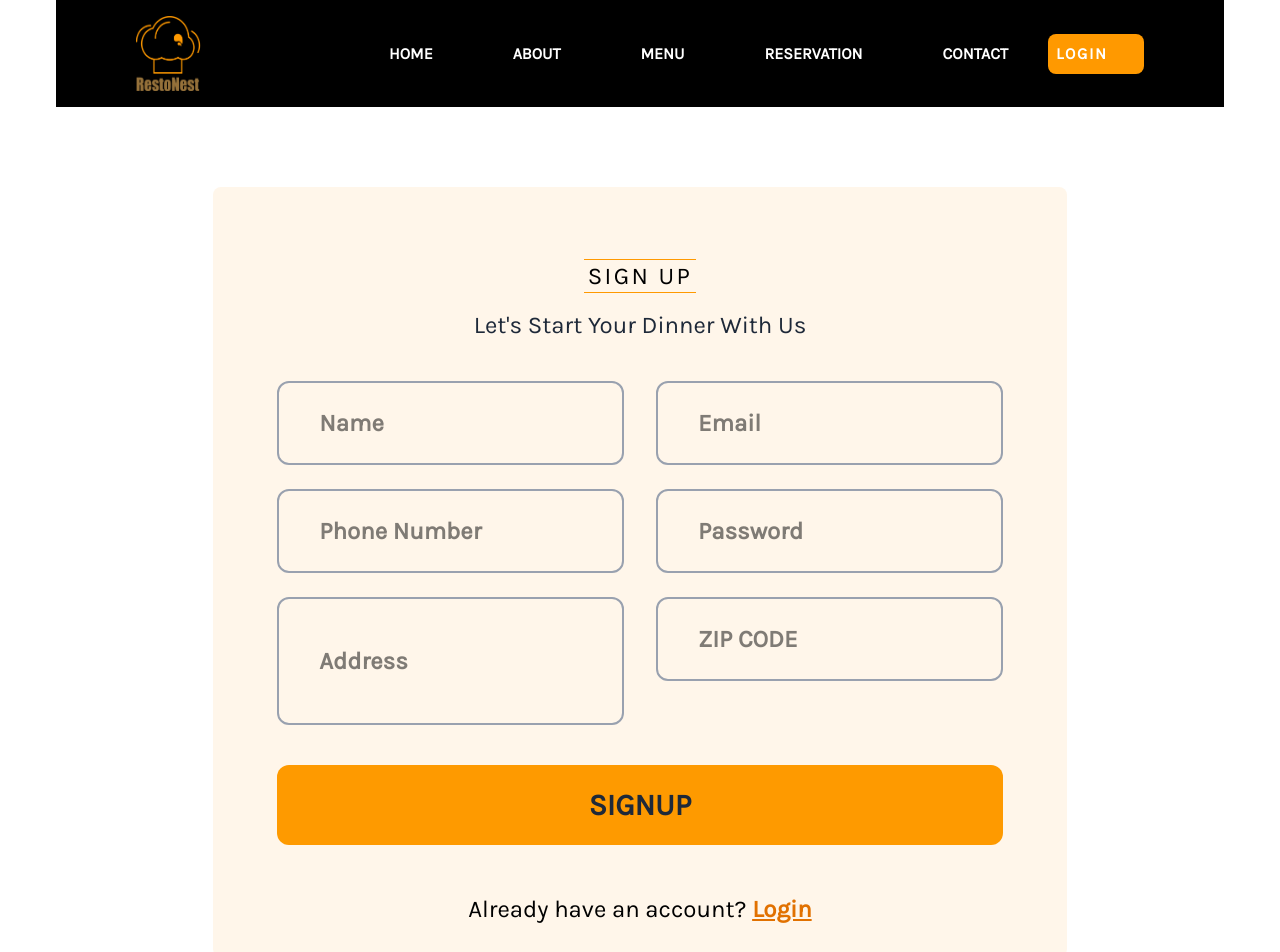
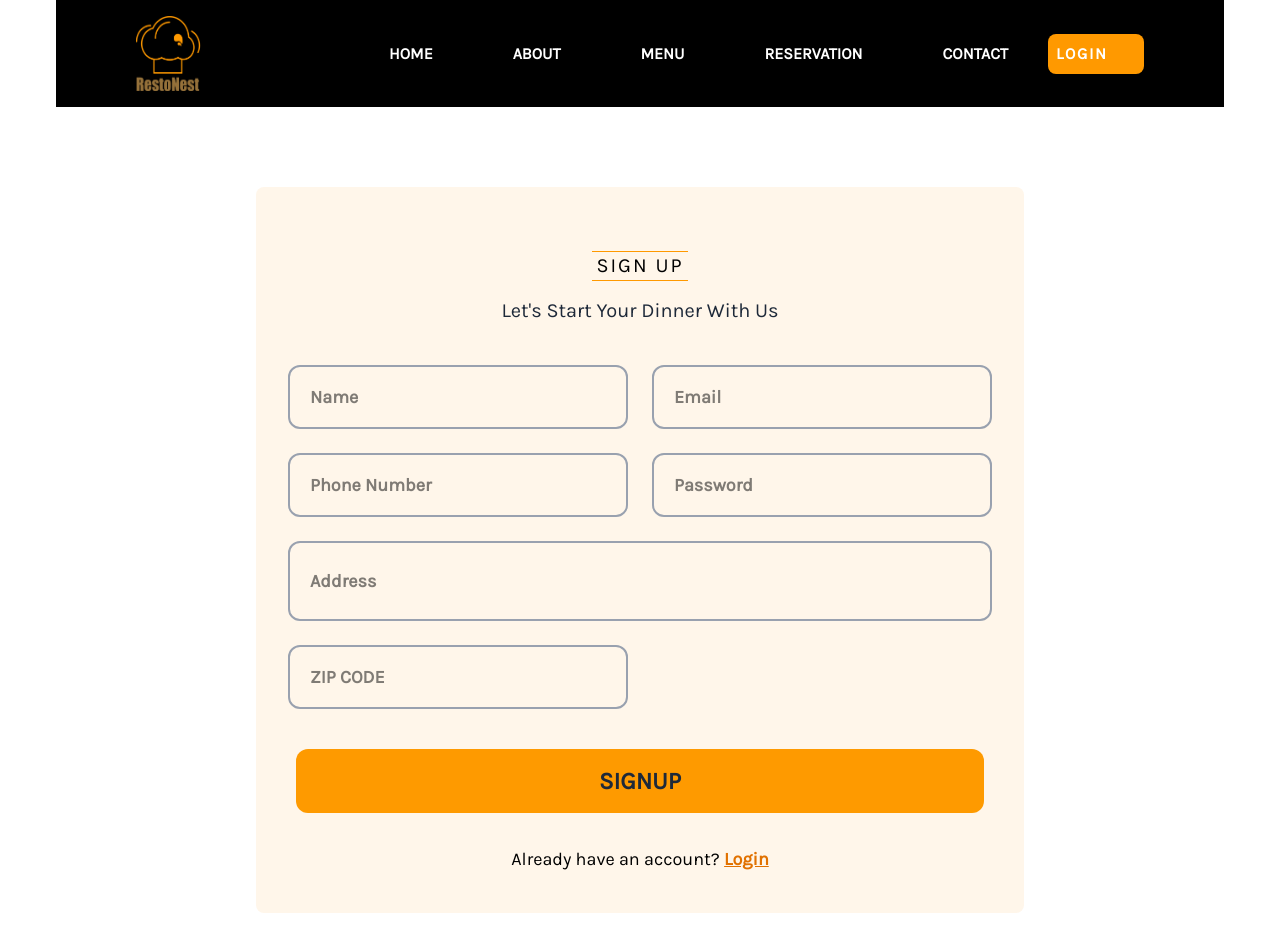
Before and after one commit to IshimweArlene/Resto-nest, a Next.js app: page /signup in a window 1280 px wide. Shown: the top 952 px of the page. Built offline with nearby package versions, Linux system fonts and the light colour scheme.

Commit message:
ui fixes

```diff
--- a/src/app/signup/page.jsx
+++ b/src/app/signup/page.jsx
@@ -4,23 +4,54 @@ import Link from "next/link";
 const signUp = () => {
   return (
     <div>
-            <div className="flex-1 flex flex-col items-center min-h-screen bg-white">
-                <form className="w-2/3 bg-[#FFF6EA] p-8 rounded-lg my-20">
-                    <div className="text-center mt-10 mb-10">
-                        <p className="inline-block border-y border-[#ff9900]  text-2xl tracking-widest text-black px-1">SIGN UP</p>
-                        <p className="text-gray-800 mt-4 text-2xl font-extralight">Let's Start Your Dinner With Us</p>
+      <div className="flex-1 flex flex-col items-center min-h-screen bg-white px-4 sm:px-6 lg:px-0">
+        <form className="w-full max-w-3xl bg-[#FFF6EA] px-4 sm:px-8 py-8 sm:py-10 rounded-lg my-10 sm:my-16 lg:my-20">
+          <div className="text-center mt-4 sm:mt-6 mb-8 sm:mb-10">
+            <p className="inline-block border-y border-[#ff9900] text-lg sm:text-xl tracking-widest text-black px-1">SIGN UP</p>
+            <p className="text-gray-800 mt-4 text-base sm:text-lg lg:text-xl font-extralight">Let's Start Your Dinner With Us</p>
           </div>
-                    <div className="grid grid-cols-2 gap-x-8 gap-y-6 w-full mb-10 px-8">
-                        <input type="text" placeholder="Name" className="h-20 p-10 rounded-xl text-black font-extrabold text-2xl border-2 border-gray-400 focus:outline-none w-full"/>
-                        <input type="email" placeholder="Email" className="h-20 p-10 rounded-xl text-black font-extrabold text-2xl border-2 border-gray-400 focus:outline-none w-full"/>
-                        <input type="text" placeholder="Phone Number" className="h-20 p-10 rounded-xl text-black font-extrabold text-2xl border-2 border-gray-400 focus:outline-none w-full"/>
-                        <input type="password" placeholder="Password" className="h-20 p-10 rounded-xl text-black font-extrabold text-2xl border-2 border-gray-400 focus:outline-none w-full"/>
-                        <input type="text" placeholder="Address" className="h-32 p-10 rounded-xl text-black font-extrabold text-2xl border-2 border-gray-400 focus:outline-none w-full"/>
-                        <input type="text" placeholder="ZIP CODE" className="h-20 p-10 rounded-xl text-black font-extrabold text-2xl border-2 border-gray-400 focus:outline-none w-full" />
+          <div className="grid grid-cols-1 sm:grid-cols-2 gap-x-6 gap-y-4 sm:gap-y-6 w-full mb-8 sm:mb-10">
+            <input
+              type="text"
+              placeholder="Name"
+              className="h-12 sm:h-14 lg:h-16 px-4 sm:px-5 rounded-xl text-black font-semibold text-base sm:text-lg border-2 border-gray-400 focus:outline-none w-full"
+            />
+            <input
+              type="email"
+              placeholder="Email"
+              className="h-12 sm:h-14 lg:h-16 px-4 sm:px-5 rounded-xl text-black font-semibold text-base sm:text-lg border-2 border-gray-400 focus:outline-none w-full"
+            />
+            <input
+              type="text"
+              placeholder="Phone Number"
+              className="h-12 sm:h-14 lg:h-16 px-4 sm:px-5 rounded-xl text-black font-semibold text-base sm:text-lg border-2 border-gray-400 focus:outline-none w-full"
+            />
+            <input
+              type="password"
+              placeholder="Password"
+              className="h-12 sm:h-14 lg:h-16 px-4 sm:px-5 rounded-xl text-black font-semibold text-base sm:text-lg border-2 border-gray-400 focus:outline-none w-full"
+            />
+            <input
+              type="text"
+              placeholder="Address"
+              className="h-16 sm:h-20 px-4 sm:px-5 rounded-xl text-black font-semibold text-base sm:text-lg border-2 border-gray-400 focus:outline-none w-full col-span-1 sm:col-span-2"
+            />
+            <input
+              type="text"
+              placeholder="ZIP CODE"
+              className="h-12 sm:h-14 lg:h-16 px-4 sm:px-5 rounded-xl text-black font-semibold text-base sm:text-lg border-2 border-gray-400 focus:outline-none w-full"
+            />
           </div>
-                    <div className="px-8 flex flex-1 flex-col  items-center gap-12">
-                        <button className="bg-amber-500 text-center text-3xl text-gray-800 font-extrabold w-full h-20 rounded-xl cursor-pointer">SIGNUP</button>
-                        <p className="text-black text-2xl font-medium">Already have an account? <Link href="/login" className="font-bold text-amber-600 underline">Login</Link></p>
+          <div className="px-0 sm:px-2 flex flex-1 flex-col items-center gap-6 sm:gap-8">
+            <button className="bg-amber-500 text-center text-lg sm:text-xl lg:text-2xl text-gray-800 font-extrabold w-full h-12 sm:h-14 lg:h-16 rounded-xl cursor-pointer">
+              SIGNUP
+            </button>
+            <p className="text-black text-base sm:text-lg font-medium text-center">
+              Already have an account?{' '}
+              <Link href="/login" className="font-bold text-amber-600 underline">
+                Login
+              </Link>
+            </p>
           </div>
         </form>
       </div>
```
Lines whose indentation alone changed are shown as unchanged.
